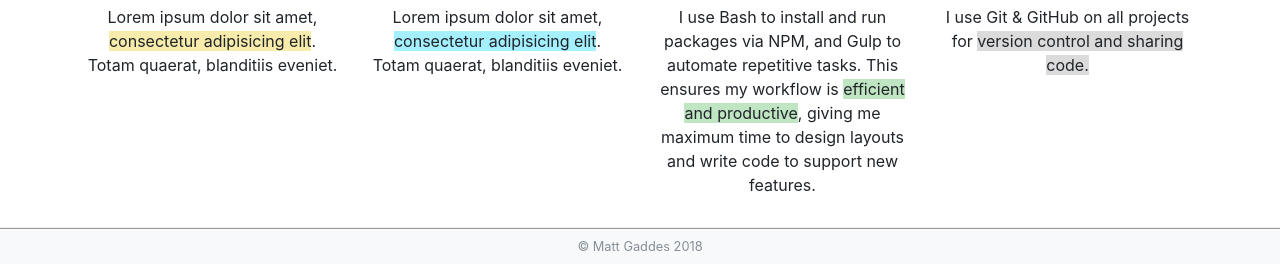
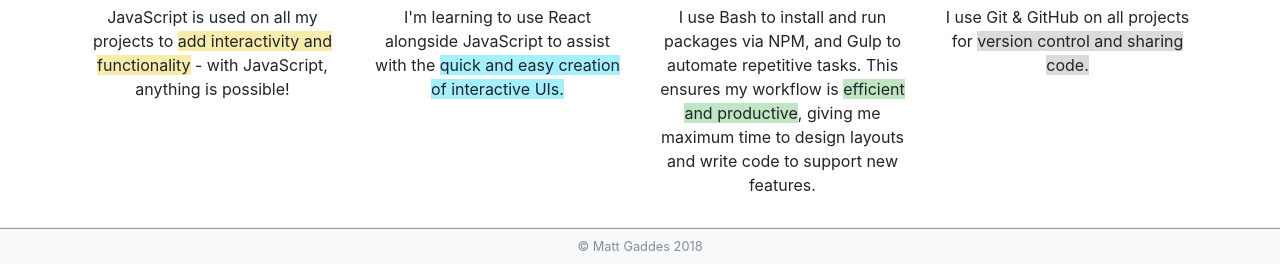
Before and after one commit to gaddes/gaddes.github.io, a website: page src/tech.html in a window 1280 px wide. Shown: the part 873-1137 px from the top of the page. Drawn offline with nearby package versions, Linux system fonts and the light colour scheme; a web font is replaced by a local one.

Commit message:
Update JavaScript and React descriptions on tech.html.

```diff
--- a/src/tech.html
+++ b/src/tech.html
@@ -75,12 +75,12 @@
         <div class="col-xl-3 col-lg-4 col-sm-6">
           <img src="img/logo_JS.png" alt="A picture of me!" class="d-block mx-auto my-3 rounded-circle">
           <h1 class="text-center font-weight-light">JavaScript</h1>
-          <p class="text-center mb-2">Lorem ipsum dolor sit amet, <span class="background-highlight-yellow">consectetur adipisicing elit</span>. Totam quaerat, blanditiis eveniet.</p>
+          <p class="text-center mb-2">JavaScript is used on all my projects to <span class="background-highlight-yellow">add interactivity and functionality</span> - with JavaScript, anything is possible!</p>
         </div>
         <div class="col-xl-3 col-lg-4 col-sm-6">
           <img src="img/logo_react.png" alt="A picture of me!" class="d-block mx-auto my-3 rounded-circle">
           <h1 class="text-center font-weight-light">React</h1>
-          <p class="text-center mb-2">Lorem ipsum dolor sit amet, <span class="background-highlight-blue">consectetur adipisicing elit</span>. Totam quaerat, blanditiis eveniet.</p>
+          <p class="text-center mb-2">I'm learning to use React alongside JavaScript to assist with the <span class="background-highlight-blue">quick and easy creation of interactive UIs.</span></p>
         </div>
         <div class="col-xl-3 col-lg-4 col-sm-6">
           <img src="img/logo_command-line.png" alt="A picture of me!" class="d-block mx-auto my-3 rounded-circle">
```
